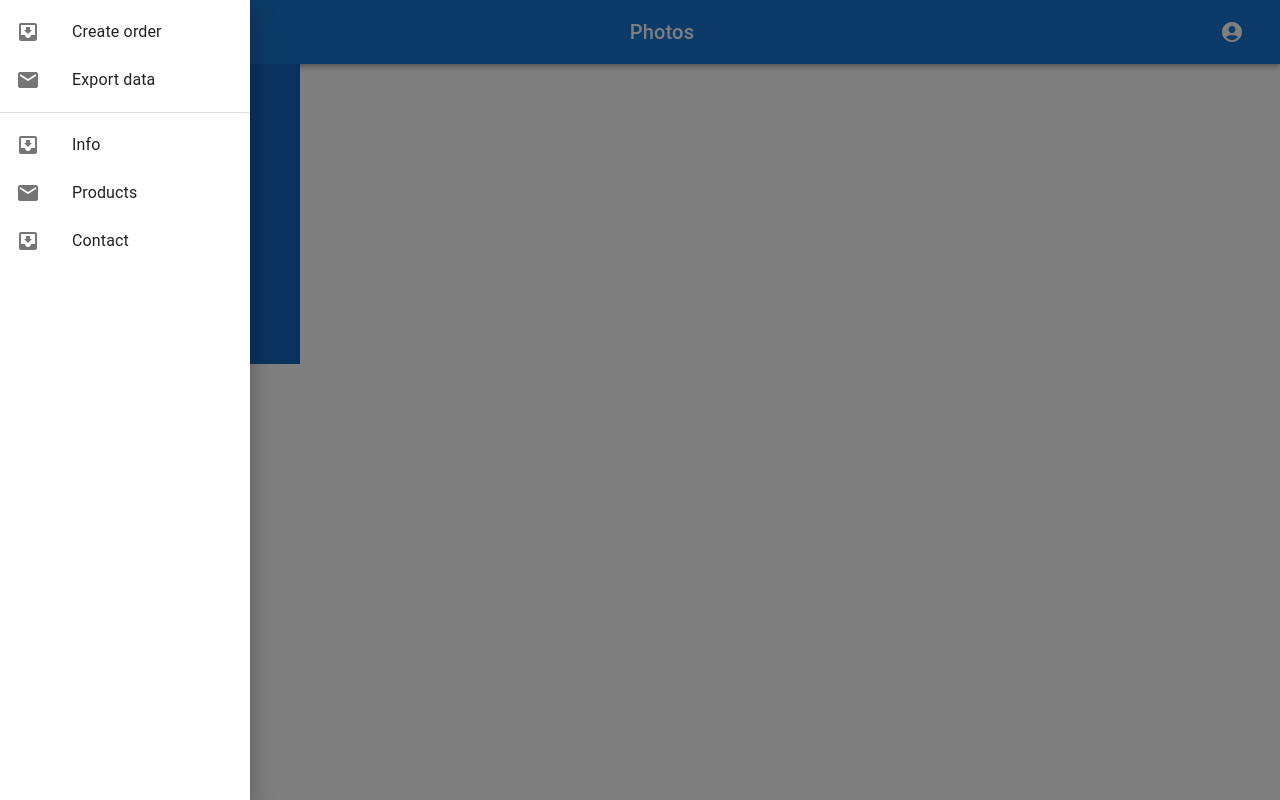
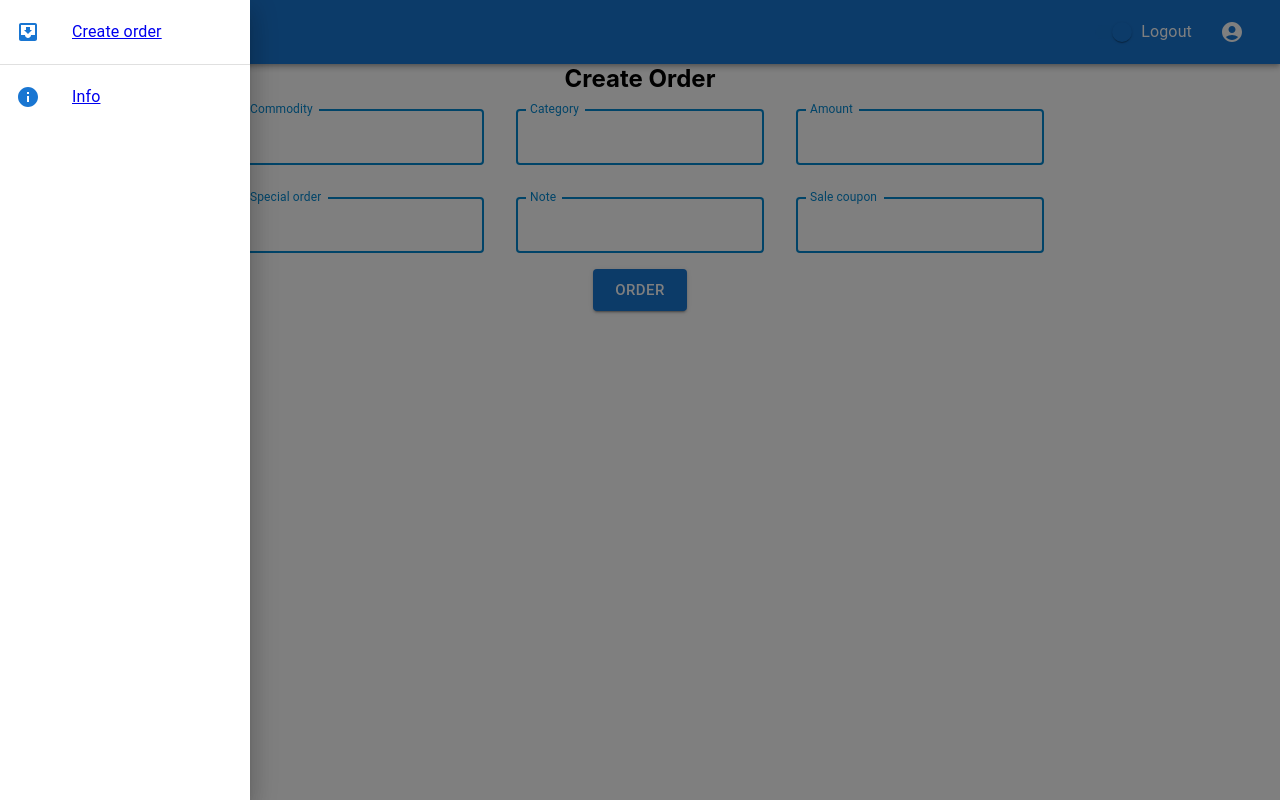
Before and after one commit to User91510/business-app-real, a React (Create React App) app: page /CreateOrder in a window 1280 px wide. Both pictures are taken after a click on the button 56 px from the left and 32 px from the top of the page. Built offline with nearby package versions, Linux system fonts and the light colour scheme.

Commit message:
Updates v.2

```diff
--- a/package.json
+++ b/package.json
@@ -16,10 +16,15 @@
     "@types/node": "^16.18.12",
     "@types/react": "^18.0.28",
     "@types/react-dom": "^18.0.10",
+    "localforage": "^1.10.0",
+    "match-sorter": "^6.3.1",
     "react": "^18.2.0",
     "react-dom": "^18.2.0",
     "react-redux": "^8.0.5",
+    "react-router": "^6.8.1",
+    "react-router-dom": "^6.8.1",
     "react-scripts": "5.0.1",
+    "sort-by": "^1.2.0",
     "styled-components": "^5.3.6",
     "typescript": "^4.9.5",
     "web-vitals": "^2.1.4"
--- a/src/App.tsx
+++ b/src/App.tsx
@@ -1,17 +1,24 @@
 import React from 'react';
+import { Route, Routes } from 'react-router';
 import './App.css';
 import BoxSx from './Components/UI/Box';
+import CreateOrder from './Components/UI/CreateOrder';
 import Header from './Components/UI/Header';
 import Sidebar from './Components/UI/Sidebar';
+import Info from './Components/UI/Info';
 
 function App() {
   return (
-    <div className="App">
+    <div>
       <Header />
-      <BoxSx/>
+  <Routes>
+    <Route path="/" element={<></>}/>
+    <Route path="/CreateOrder" element={<CreateOrder />}/>
+    <Route path="/Info" element={<Info />}/>
+  </Routes>
+  </div>
 
-    </div>
-  );
+      );
 }
 
 export default App;
--- /dev/null
+++ b/src/Components/UI/ColorTextFields.tsx
@@ -0,0 +1,24 @@
+import * as React from 'react';
+import Box from '@mui/material/Box';
+import TextField from '@mui/material/TextField';
+import { Stack } from '@mui/material';
+
+export default function ColorTextFields() {
+  return (
+
+  <Stack direction="column" alignItems="center" spacing={4} justifyContent="center">
+
+    <Stack direction="row" alignItems="center" spacing={4} justifyContent="center">
+      <TextField label="Commodity" color="info" focused />
+      <TextField label="Category" color="info" focused />
+      <TextField label="Amount" color="info" focused />
+      </Stack>
+
+      <Stack direction="row" alignItems="center" spacing={4} justifyContent="center">
+      <TextField label="Special order" color="info" focused />
+      <TextField label="Note" color="info" focused />
+      <TextField label="Sale coupon" color="info" focused />
+      </Stack>
+    </Stack>
+  );
+}
--- /dev/null
+++ b/src/Components/UI/CreateOrder.tsx
@@ -0,0 +1,22 @@
+import { Button, Stack } from "@mui/material";
+import React from "react";
+import ColorTextFields from "./ColorTextFields";
+
+const CreateOrder: React.FC = (props) => {
+    return(
+        <div className="">
+            <Stack direction="column" spacing={2} justifyContent="center"
+  alignItems="center">
+                <h2>Create Order</h2>
+            <form action="">
+            <ColorTextFields />
+            <Stack direction="row" spacing={2} m={2} justifyContent="center">
+            <Button size="large" variant="contained" type="submit" >Order</Button>
+            </Stack>
+            </form>
+            </Stack>
+        </div>
+    )
+};
+
+export default CreateOrder
--- a/src/Components/UI/Header.tsx
+++ b/src/Components/UI/Header.tsx
@@ -47,6 +47,18 @@ export default function MenuAppBar() {
           <Typography variant="h6" component="div" sx={{ flexGrow: 1 }}>
             Photos
           </Typography>
+          <FormGroup>
+        <FormControlLabel
+          control={
+            <Switch
+              checked={auth}
+              onChange={handleChange}
+              aria-label="login switch"
+            />
+          }
+          label={auth ? 'Logout' : 'Login'}
+        />
+      </FormGroup>
           {auth && (
             <div>
               <IconButton
--- /dev/null
+++ b/src/Components/UI/Info.tsx
@@ -0,0 +1,14 @@
+import React from "react";
+import ColorTextFields from "./ColorTextFields";
+
+const Info: React.FC = (props) => {
+    return(
+        <div>
+            <form action="">
+            <h1>Info here</h1>
+            </form>
+        </div>
+    )
+};
+
+export default Info
--- a/src/Components/UI/Sidebar.tsx
+++ b/src/Components/UI/Sidebar.tsx
@@ -7,10 +7,12 @@ import Divider from '@mui/material/Divider';
 import ListItem from '@mui/material/ListItem';
 import ListItemButton from '@mui/material/ListItemButton';
 import ListItemIcon from '@mui/material/ListItemIcon';
+import InfoIcon from '@mui/icons-material/Info';
 import ListItemText from '@mui/material/ListItemText';
 import InboxIcon from '@mui/icons-material/MoveToInbox';
 import MailIcon from '@mui/icons-material/Mail';
 import MenuIcon from '@mui/icons-material/Menu';
+import { Link } from 'react-router-dom';
 
 type Anchor = 'left'
 
@@ -41,26 +43,27 @@ export default function Sidebar() {
       onKeyDown={toggleDrawer(anchor, false)}
     >
       <List>
-        {['Create order', 'Export data'].map((text, index) => (
+        {['Create order'].map((text, index) => (
           <ListItem key={text} disablePadding>
             <ListItemButton>
               <ListItemIcon>
-                {index % 2 === 0 ? <InboxIcon /> : <MailIcon />}
+                {index % 2 === 0 ? <InboxIcon color="primary"/> : <MailIcon color="primary"/>}
+                <li></li>
               </ListItemIcon>
-              <ListItemText primary={text} />
+              <Link to="/CreateOrder"><ListItemText primary={text}></ListItemText></Link>
             </ListItemButton>
           </ListItem>
         ))}
       </List>
       <Divider />
       <List>
-        {['Info', 'Products', 'Contact'].map((text, index) => (
+        {['Info'].map((text, index) => (
           <ListItem key={text} disablePadding>
             <ListItemButton>
               <ListItemIcon>
-                {index % 2 === 0 ? <InboxIcon /> : <MailIcon />}
+                {index % 2 === 0 ? <InfoIcon color="primary"/> : <InfoIcon color="primary"/>}
               </ListItemIcon>
-              <ListItemText primary={text} />
+              <Link to="/Info"><ListItemText primary={text} ></ListItemText></Link>
             </ListItemButton>
           </ListItem>
         ))}
--- a/src/index.tsx
+++ b/src/index.tsx
@@ -3,6 +3,7 @@ import './index.css';
 import App from './App';
 import * as React from 'react';
 import { StyledEngineProvider } from '@mui/material/styles';
+import {BrowserRouter} from "react-router-dom"
 
 
 const root = ReactDOM.createRoot(
@@ -10,9 +11,11 @@ const root = ReactDOM.createRoot(
 );
 root.render(
   <React.StrictMode>
+    <BrowserRouter>
     <StyledEngineProvider injectFirst>
       <App />
     </StyledEngineProvider>
+    </BrowserRouter>
   </React.StrictMode>
 
 
```
Also changed, not shown: 1 other file (tests, documents, lock files or other folders).
